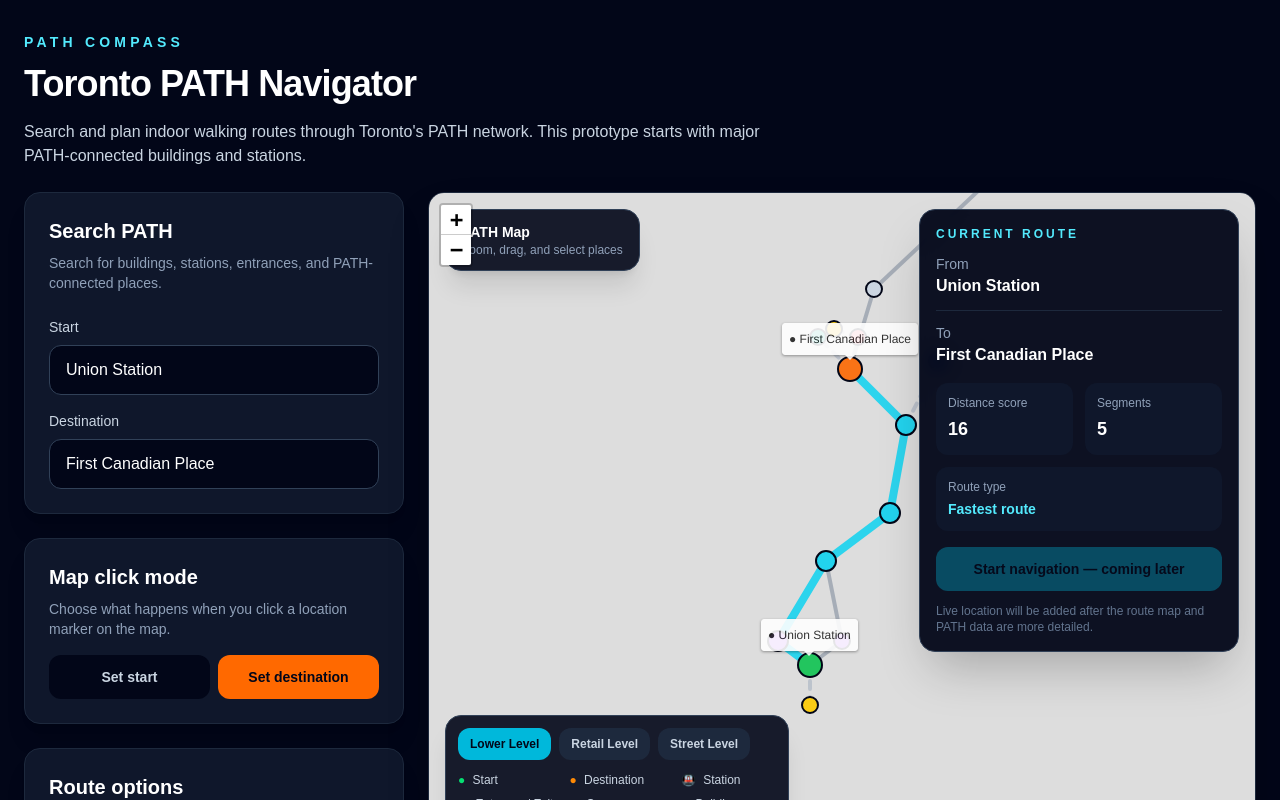
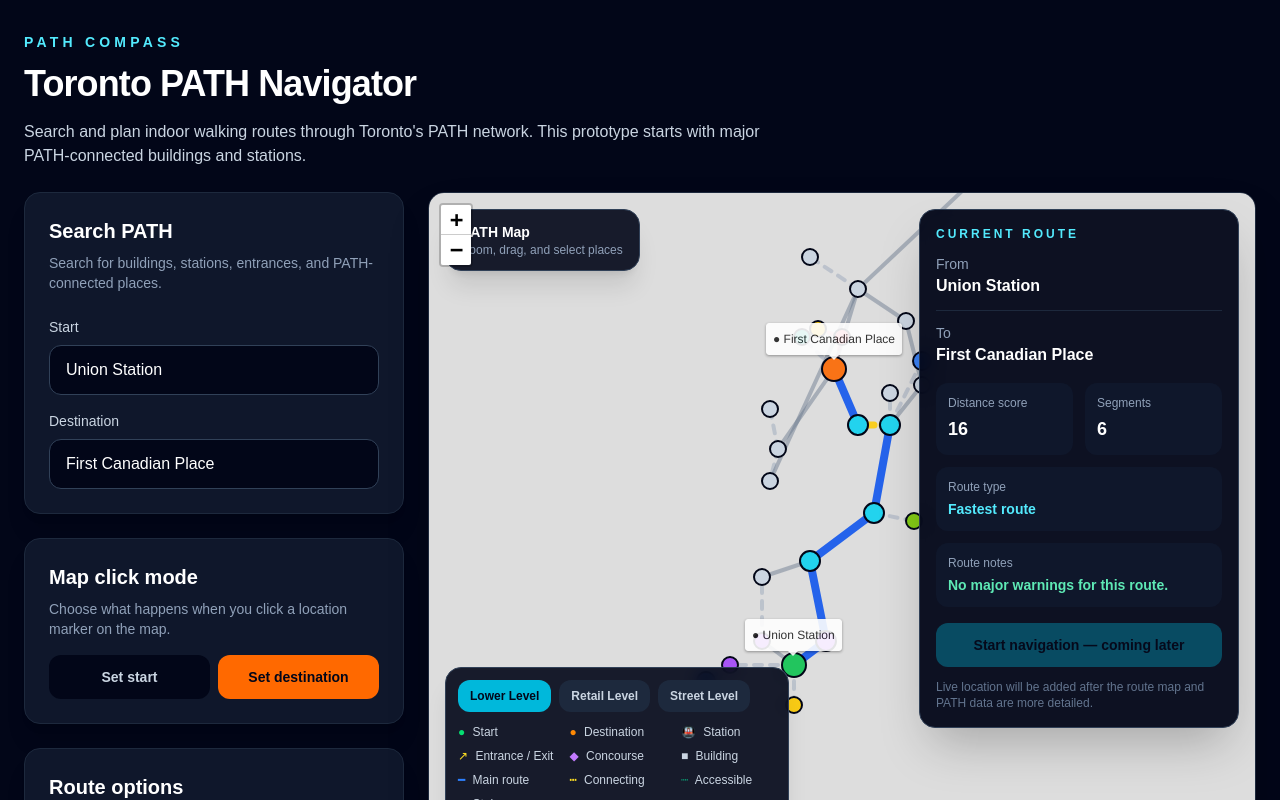
Before and after one commit to rcordi/path-compass, a Next.js app: page / in a window 1280 px wide. Shown: the top 800 px of the page. Built offline with nearby package versions, Linux system fonts and the light colour scheme.

Commit message:
Add route line styles and warnings

```diff
--- a/src/components/PathMap.tsx
+++ b/src/components/PathMap.tsx
@@ -144,6 +144,53 @@
   };
 }
 
+function getRouteLineStyle(edge: PathEdge, highlighted: boolean) {
+  if (edge.hasStairs) {
+    return {
+      color: highlighted ? "#f43f5e" : "#fb7185",
+      weight: highlighted ? 8 : 4,
+      opacity: highlighted ? 1 : 0.5,
+      dashArray: "4 6",
+    };
+  }
+
+  if (edge.routeType === "accessible_alternative") {
+    return {
+      color: highlighted ? "#10b981" : "#14b8a6",
+      weight: highlighted ? 8 : 4,
+      opacity: highlighted ? 1 : 0.55,
+      dashArray: "2 8",
+    };
+  }
+
+  if (edge.routeType === "connecting") {
+    return {
+      color: highlighted ? "#facc15" : "#94a3b8",
+      weight: highlighted ? 7 : 4,
+      opacity: highlighted ? 0.95 : 0.45,
+      dashArray: "8 8",
+    };
+  }
+
+  return {
+    color: highlighted ? "#2563eb" : "#64748b",
+    weight: highlighted ? 8 : 4,
+    opacity: highlighted ? 1 : 0.45,
+    dashArray: undefined,
+  };
+}
+
+function findMatchingEdge(
+  routeStep: { from: PathNode; to: PathNode },
+  edges: PathEdge[]
+) {
+  return edges.find(
+    (edge) =>
+      (edge.from === routeStep.from.id && edge.to === routeStep.to.id) ||
+      (edge.from === routeStep.to.id && edge.to === routeStep.from.id)
+  );
+}
+
 function FitMapToRoute({ route }: { route: RouteResult | null }) {
   const map = useMap();
 
@@ -195,6 +242,36 @@
       : routePreference === "avoid_stairs"
       ? "Avoid stairs"
       : "Stay indoors";
+    const routeEdges =
+    route?.steps
+      .map((step) => findMatchingEdge(step, edges))
+      .filter((edge): edge is PathEdge => Boolean(edge)) ?? [];
+
+  const routeUsesStairs = routeEdges.some((edge) => edge.hasStairs);
+  const routeHasOutdoorSegment = routeEdges.some((edge) => edge.indoor === false);
+  const routeUsesAccessibleAlternative = routeEdges.some(
+    (edge) => edge.routeType === "accessible_alternative"
+  );
+
+  const routeChangesLevels =
+    route?.steps.some((step) => {
+      const fromLevels = step.from.levels;
+      const toLevels = step.to.levels;
+
+      return !fromLevels.some((level) => toLevels.includes(level));
+    }) ?? false;
+
+  const routeWarnings = [
+    routeUsesStairs ? "This route uses stairs." : null,
+    routeHasOutdoorSegment
+      ? "This route includes an outdoor or street-level segment."
+      : null,
+    routeUsesAccessibleAlternative
+      ? "This route uses an accessible alternative connection."
+      : null,
+    routeChangesLevels ? "This route may require changing levels." : null,
+  ].filter((warning): warning is string => Boolean(warning));
+
   const [activeLevel, setActiveLevel] = useState<PathLevel>("lower");
 
   const visibleNodes = nodes.filter((node) =>
@@ -217,12 +294,6 @@
       routeEdgeKeys.has(`${edge.to}-${edge.from}`)
     );
   };
-
-  const routePositions: LatLngExpression[] =
-    route?.steps.flatMap((step) => [
-      toMapPosition(step.from),
-      toMapPosition(step.to),
-    ]) ?? [];
 
   return (
     <div className="relative h-[650px] overflow-hidden rounded-2xl border border-slate-800 bg-slate-950 shadow-2xl">
@@ -272,6 +343,28 @@
     <p className="mt-1 text-sm font-semibold text-cyan-300">
       {routePreferenceLabel}
     </p>
+  </div>
+
+    <div className="mt-3 rounded-xl bg-slate-900 p-3">
+    <p className="text-xs text-slate-400">Route notes</p>
+
+    {!route || route.steps.length === 0 ? (
+      <p className="mt-1 text-sm text-slate-400">
+        Select a start and destination to see route notes.
+      </p>
+    ) : routeWarnings.length === 0 ? (
+      <p className="mt-1 text-sm font-semibold text-emerald-300">
+        No major warnings for this route.
+      </p>
+    ) : (
+      <ul className="mt-2 space-y-1">
+        {routeWarnings.map((warning) => (
+          <li key={warning} className="text-sm text-amber-300">
+            • {warning}
+          </li>
+        ))}
+      </ul>
+    )}
   </div>
 
   <button
@@ -328,6 +421,18 @@
       <div>
         <span className="mr-1 text-slate-300">■</span> Building
       </div>
+      <div>
+        <span className="mr-1 text-blue-500">━</span> Main route
+      </div>
+      <div>
+        <span className="mr-1 text-yellow-300">┅</span> Connecting
+      </div>
+      <div>
+        <span className="mr-1 text-emerald-400">┈</span> Accessible
+      </div>
+      <div>
+        <span className="mr-1 text-rose-400">┅</span> Stairs
+      </div>
     </div>
   </div>
 
@@ -364,25 +469,8 @@
             <Polyline
               key={`${edge.from}-${edge.to}`}
               positions={[toMapPosition(from), toMapPosition(to)]}
-              pathOptions={{
-                color: highlighted
-                  ? edge.hasStairs
-                    ? "#fb7185"
-                    : edge.routeType === "accessible_alternative"
-                    ? "#14b8a6"
-                    : "#22d3ee"
-                  : edge.routeType === "connecting"
-                  ? "#94a3b8"
-                  : "#64748b",
-                weight: highlighted ? 8 : 4,
-                opacity: highlighted ? 0.95 : 0.45,
+              pathOptions={{...getRouteLineStyle(edge, highlighted),
                 lineCap: "round",
-                dashArray:
-                  edge.routeType === "connecting"
-                    ? "8 8"
-                    : edge.routeType === "accessible_alternative"
-                    ? "2 8"
-                    : undefined,
               }}
             />
           );
--- a/src/data/edges.ts
+++ b/src/data/edges.ts
@@ -1,60 +1,6 @@
 import type { PathEdge } from "@/types/path";
 
 export const edges: PathEdge[] = [
-  {
-    from: "royal-bank-plaza",
-    to: "brookfield-place",
-    distance: 4,
-    instruction: "Continue through Royal Bank Plaza toward Brookfield Place.",
-    accessible: true,
-    routeType: "main",
-    indoor: true,
-    hasStairs: false,
-  },
-  {
-    from: "brookfield-place",
-    to: "commerce-court",
-    distance: 5,
-    instruction:
-      "Walk north through the PATH from Brookfield Place toward Commerce Court.",
-    accessible: true,
-    routeType: "main",
-    indoor: true,
-    hasStairs: false,
-  },
-  {
-    from: "commerce-court",
-    to: "first-canadian-place",
-    distance: 3,
-    instruction:
-      "Continue west through Commerce Court toward First Canadian Place.",
-    accessible: true,
-    routeType: "main",
-    indoor: true,
-    hasStairs: false,
-  },
-  {
-    from: "first-canadian-place",
-    to: "richmond-adelaide-centre",
-    distance: 4,
-    instruction:
-      "From First Canadian Place, follow the PATH north toward Richmond-Adelaide Centre.",
-    accessible: true,
-    routeType: "main",
-    indoor: true,
-    hasStairs: false,
-  },
-  {
-    from: "richmond-adelaide-centre",
-    to: "cf-eaton-centre",
-    distance: 7,
-    instruction:
-      "Continue northeast through the PATH toward CF Toronto Eaton Centre.",
-    accessible: true,
-    routeType: "main",
-    indoor: true,
-    hasStairs: false,
-  },
   {
     from: "union-station",
     to: "union-york-concourse",
@@ -76,11 +22,50 @@
     hasStairs: false,
   },
   {
+    from: "union-station",
+    to: "via-concourse",
+    distance: 1,
+    instruction: "From Union Station, follow signs toward the VIA Concourse.",
+    accessible: true,
+    routeType: "connecting",
+    indoor: true,
+    hasStairs: false,
+  },
+  {
+    from: "via-concourse",
+    to: "up-express",
+    distance: 1,
+    instruction: "Continue through Union Station toward the UP Express connection.",
+    accessible: true,
+    routeType: "connecting",
+    indoor: true,
+    hasStairs: false,
+  },
+  {
+    from: "union-station",
+    to: "union-street-exit",
+    distance: 1,
+    instruction: "Follow signs from Union Station toward the street-level exit.",
+    accessible: true,
+    routeType: "connecting",
+    indoor: true,
+    hasStairs: false,
+  },
+  {
     from: "union-york-concourse",
+    to: "fairmont-royal-york",
+    distance: 2,
+    instruction: "From the York Concourse, follow signs toward Fairmont Royal York.",
+    accessible: true,
+    routeType: "connecting",
+    indoor: true,
+    hasStairs: false,
+  },
+  {
+    from: "fairmont-royal-york",
     to: "royal-bank-plaza",
-    distance: 3,
-    instruction:
-      "From the York Concourse, follow PATH signs toward Royal Bank Plaza.",
+    distance: 2,
+    instruction: "Continue from Fairmont Royal York toward Royal Bank Plaza.",
     accessible: true,
     routeType: "main",
     indoor: true,
@@ -98,17 +83,88 @@
     hasStairs: false,
   },
   {
-    from: "union-station",
-    to: "union-street-exit",
+    from: "royal-bank-plaza",
+    to: "brookfield-place",
+    distance: 4,
+    instruction: "Continue through Royal Bank Plaza toward Brookfield Place.",
+    accessible: true,
+    routeType: "main",
+    indoor: true,
+    hasStairs: false,
+  },
+  {
+    from: "brookfield-place",
+    to: "hockey-hall-of-fame",
     distance: 1,
-    instruction:
-      "Follow signs from Union Station toward the street-level exit.",
+    instruction: "From Brookfield Place, follow signs toward the Hockey Hall of Fame area.",
     accessible: true,
     routeType: "connecting",
     indoor: true,
     hasStairs: false,
   },
-    {
+  {
+    from: "brookfield-place",
+    to: "commerce-court",
+    distance: 5,
+    instruction:
+      "Walk north through the PATH from Brookfield Place toward Commerce Court.",
+    accessible: true,
+    routeType: "main",
+    indoor: true,
+    hasStairs: false,
+  },
+  {
+    from: "commerce-court",
+    to: "commerce-court-west",
+    distance: 1,
+    instruction: "Move through Commerce Court toward Commerce Court West.",
+    accessible: true,
+    routeType: "connecting",
+    indoor: true,
+    hasStairs: false,
+  },
+  {
+    from: "commerce-court",
+    to: "commerce-court-north",
+    distance: 1,
+    instruction: "Move through Commerce Court toward Commerce Court North.",
+    accessible: true,
+    routeType: "connecting",
+    indoor: true,
+    hasStairs: false,
+  },
+  {
+    from: "commerce-court",
+    to: "king-station",
+    distance: 3,
+    instruction: "From Commerce Court, follow PATH signs toward King Station.",
+    accessible: true,
+    routeType: "connecting",
+    indoor: true,
+    hasStairs: false,
+  },
+  {
+    from: "commerce-court-west",
+    to: "first-canadian-place",
+    distance: 2,
+    instruction:
+      "Continue west from Commerce Court West toward First Canadian Place.",
+    accessible: true,
+    routeType: "main",
+    indoor: true,
+    hasStairs: false,
+  },
+  {
+    from: "commerce-court",
+    to: "scotia-plaza",
+    distance: 2,
+    instruction: "From Commerce Court, continue east toward Scotia Plaza.",
+    accessible: true,
+    routeType: "main",
+    indoor: true,
+    hasStairs: false,
+  },
+  {
     from: "first-canadian-place",
     to: "fcp-elevator-to-street",
     distance: 1,
@@ -123,8 +179,7 @@
     from: "fcp-elevator-to-street",
     to: "fcp-king-street-exit",
     distance: 1,
-    instruction:
-      "Take the elevator connection toward the King Street exit.",
+    instruction: "Take the elevator connection toward the King Street exit.",
     accessible: true,
     routeType: "accessible_alternative",
     indoor: true,
@@ -133,7 +188,7 @@
   {
     from: "first-canadian-place",
     to: "fcp-stairs-to-street",
-    distance: 1,
+    distance: 0.5,
     instruction:
       "From First Canadian Place, follow signs toward the stairs to street level.",
     accessible: false,
@@ -144,22 +199,115 @@
   {
     from: "fcp-stairs-to-street",
     to: "fcp-king-street-exit",
-    distance: 1,
-    instruction:
-      "Take the stairs toward the King Street exit.",
+    distance: 0.5,
+    instruction: "Take the stairs toward the King Street exit.",
     accessible: false,
     routeType: "connecting",
     indoor: true,
     hasStairs: true,
   },
   {
-    from: "commerce-court",
-    to: "king-station",
+    from: "first-canadian-place",
+    to: "td-centre",
+    distance: 3,
+    instruction: "From First Canadian Place, follow the PATH toward TD Centre.",
+    accessible: true,
+    routeType: "main",
+    indoor: true,
+    hasStairs: false,
+  },
+  {
+    from: "td-centre",
+    to: "td-south-tower",
+    distance: 1,
+    instruction: "Move through TD Centre toward TD South Tower.",
+    accessible: true,
+    routeType: "connecting",
+    indoor: true,
+    hasStairs: false,
+  },
+  {
+    from: "td-centre",
+    to: "td-north-tower",
+    distance: 1,
+    instruction: "Move through TD Centre toward TD North Tower.",
+    accessible: true,
+    routeType: "connecting",
+    indoor: true,
+    hasStairs: false,
+  },
+  {
+    from: "td-north-tower",
+    to: "richmond-adelaide-centre",
+    distance: 4,
+    instruction: "Continue north from TD Centre toward Richmond-Adelaide Centre.",
+    accessible: true,
+    routeType: "main",
+    indoor: true,
+    hasStairs: false,
+  },
+  {
+    from: "first-canadian-place",
+    to: "richmond-adelaide-centre",
+    distance: 4,
+    instruction:
+      "From First Canadian Place, follow the PATH north toward Richmond-Adelaide Centre.",
+    accessible: true,
+    routeType: "main",
+    indoor: true,
+    hasStairs: false,
+  },
+  {
+    from: "scotia-plaza",
+    to: "bay-adelaide-centre",
+    distance: 3,
+    instruction: "From Scotia Plaza, follow PATH signs toward Bay Adelaide Centre.",
+    accessible: true,
+    routeType: "main",
+    indoor: true,
+    hasStairs: false,
+  },
+  {
+    from: "bay-adelaide-centre",
+    to: "richmond-adelaide-centre",
+    distance: 2,
+    instruction:
+      "Continue through Bay Adelaide Centre toward Richmond-Adelaide Centre.",
+    accessible: true,
+    routeType: "main",
+    indoor: true,
+    hasStairs: false,
+  },
+  {
+    from: "richmond-adelaide-centre",
+    to: "sheraton-centre",
     distance: 3,
     instruction:
-      "From Commerce Court, follow PATH signs toward King Station.",
+      "From Richmond-Adelaide Centre, follow the PATH connection toward Sheraton Centre.",
     accessible: true,
     routeType: "connecting",
+    indoor: true,
+    hasStairs: false,
+  },
+  {
+    from: "sheraton-centre",
+    to: "city-hall",
+    distance: 2,
+    instruction:
+      "Exit toward the City Hall and Nathan Phillips Square area.",
+    accessible: true,
+    routeType: "connecting",
+    indoor: false,
+    hasStairs: false,
+  },
+  {
+    from: "richmond-adelaide-centre",
+    to: "cf-eaton-centre",
+    distance: 7,
+    instruction:
+      "Continue northeast through the PATH toward CF Toronto Eaton Centre.",
+    accessible: true,
+    routeType: "main",
     indoor: true,
     hasStairs: false,
   },
@@ -167,8 +315,7 @@
     from: "cf-eaton-centre",
     to: "queen-station",
     distance: 2,
-    instruction:
-      "From CF Toronto Eaton Centre, follow signs toward Queen Station.",
+    instruction: "From CF Toronto Eaton Centre, follow signs toward Queen Station.",
     accessible: true,
     routeType: "main",
     indoor: true,
@@ -185,4 +332,14 @@
     indoor: true,
     hasStairs: false,
   },
+  {
+    from: "cf-eaton-centre",
+    to: "one-dundas-west",
+    distance: 2,
+    instruction: "Continue north through CF Toronto Eaton Centre toward One Dundas West.",
+    accessible: true,
+    routeType: "connecting",
+    indoor: true,
+    hasStairs: false,
+  },
 ];
--- a/src/data/nodes.ts
+++ b/src/data/nodes.ts
@@ -10,7 +10,7 @@
     y: 85,
     description: "Major TTC, GO, VIA, and UP Express connection.",
   },
-    {
+  {
     id: "union-york-concourse",
     name: "Union Station - York Concourse",
     type: "concourse",
@@ -29,6 +29,24 @@
     description: "PATH-connected concourse inside Union Station.",
   },
   {
+    id: "via-concourse",
+    name: "VIA Concourse",
+    type: "concourse",
+    levels: ["lower"],
+    x: 42,
+    y: 85,
+    description: "Rail concourse connection at Union Station.",
+  },
+  {
+    id: "up-express",
+    name: "UP Express",
+    type: "station",
+    levels: ["lower", "street"],
+    x: 39,
+    y: 87,
+    description: "UP Express connection at Union Station.",
+  },
+  {
     id: "union-street-exit",
     name: "Union Station Street Exit",
     type: "exit",
@@ -36,6 +54,69 @@
     x: 50,
     y: 90,
     description: "Street-level exit near Union Station.",
+  },
+  {
+    id: "royal-bank-plaza",
+    name: "Royal Bank Plaza",
+    type: "building",
+    levels: ["lower", "retail"],
+    x: 52,
+    y: 72,
+    description: "PATH-connected office and retail complex near Union Station.",
+  },
+  {
+    id: "fairmont-royal-york",
+    name: "Fairmont Royal York",
+    type: "building",
+    levels: ["lower", "street"],
+    x: 46,
+    y: 74,
+    description: "Hotel connected near Union Station and Royal Bank Plaza.",
+  },
+  {
+    id: "brookfield-place",
+    name: "Brookfield Place",
+    type: "building",
+    levels: ["lower", "retail"],
+    x: 60,
+    y: 66,
+    description: "PATH-connected complex near Front Street and Bay Street.",
+  },
+  {
+    id: "hockey-hall-of-fame",
+    name: "Hockey Hall of Fame",
+    type: "landmark",
+    levels: ["street", "lower"],
+    x: 65,
+    y: 67,
+    description: "Landmark near Brookfield Place and Front Street.",
+  },
+  {
+    id: "commerce-court",
+    name: "Commerce Court",
+    type: "building",
+    levels: ["lower", "retail"],
+    x: 62,
+    y: 55,
+    description: "PATH-connected office complex in the Financial District.",
+  },
+  {
+    id: "commerce-court-west",
+    name: "Commerce Court West",
+    type: "building",
+    levels: ["lower", "retail"],
+    x: 58,
+    y: 55,
+    description: "Western section of Commerce Court.",
+  },
+  {
+    id: "commerce-court-north",
+    name: "Commerce Court North",
+    type: "building",
+    levels: ["lower", "retail"],
+    x: 62,
+    y: 51,
+    description: "Northern section of Commerce Court.",
   },
   {
     id: "king-station",
@@ -47,22 +128,33 @@
     description: "TTC subway station connected to the PATH near King Street.",
   },
   {
-    id: "queen-station",
-    name: "Queen Station",
-    type: "station",
-    levels: ["lower", "street", "retail"],
-    x: 78,
-    y: 24,
-    description: "TTC subway station connected near CF Toronto Eaton Centre.",
+    id: "first-canadian-place",
+    name: "First Canadian Place",
+    type: "building",
+    levels: ["lower", "retail"],
+    x: 55,
+    y: 48,
+    description: "Major PATH-connected tower near King and Bay.",
   },
   {
-    id: "eaton-queen-street-exit",
-    name: "Eaton Centre Queen Street Exit",
-    type: "exit",
-    levels: ["street", "retail"],
-    x: 80,
-    y: 18,
-    description: "Street-level exit near Queen Street and CF Toronto Eaton Centre.",
+    id: "fcp-elevator-to-street",
+    name: "First Canadian Place Elevator to Street",
+    type: "elevator",
+    levels: ["lower", "street"],
+    x: 51,
+    y: 44,
+    description:
+      "Elevator connection between the PATH level and street level near First Canadian Place.",
+  },
+  {
+    id: "fcp-stairs-to-street",
+    name: "First Canadian Place Stairs to Street",
+    type: "stairs",
+    levels: ["lower", "street"],
+    x: 56,
+    y: 44,
+    description:
+      "Stair connection between the PATH level and street level near First Canadian Place.",
   },
   {
     id: "fcp-king-street-exit",
@@ -74,40 +166,49 @@
     description: "Street-level exit near First Canadian Place and King Street.",
   },
   {
-    id: "royal-bank-plaza",
-    name: "Royal Bank Plaza",
+    id: "scotia-plaza",
+    name: "Scotia Plaza",
     type: "building",
     levels: ["lower", "retail"],
-    x: 52,
-    y: 72,
-    description: "PATH-connected office and retail complex near Union Station.",
+    x: 66,
+    y: 50,
+    description: "PATH-connected office tower near King and Bay.",
   },
   {
-    id: "brookfield-place",
-    name: "Brookfield Place",
+    id: "td-centre",
+    name: "Toronto-Dominion Centre",
+    type: "building",
+    levels: ["lower", "retail", "street"],
+    x: 48,
+    y: 58,
+    description: "Large PATH-connected office complex in the Financial District.",
+  },
+  {
+    id: "td-south-tower",
+    name: "TD South Tower",
     type: "building",
     levels: ["lower", "retail"],
-    x: 60,
-    y: 66,
-    description: "PATH-connected complex near Front Street and Bay Street.",
+    x: 47,
+    y: 53,
+    description: "South tower within the Toronto-Dominion Centre complex.",
   },
   {
-    id: "commerce-court",
-    name: "Commerce Court",
+    id: "td-north-tower",
+    name: "TD North Tower",
     type: "building",
     levels: ["lower", "retail"],
-    x: 62,
-    y: 55,
-    description: "PATH-connected office complex in the Financial District.",
+    x: 47,
+    y: 62,
+    description: "North tower within the Toronto-Dominion Centre complex.",
   },
   {
-    id: "first-canadian-place",
-    name: "First Canadian Place",
+    id: "bay-adelaide-centre",
+    name: "Bay Adelaide Centre",
     type: "building",
     levels: ["lower", "retail"],
-    x: 55,
-    y: 48,
-    description: "Major PATH-connected tower near King and Bay.",
+    x: 64,
+    y: 42,
+    description: "PATH-connected complex north of King Street.",
   },
   {
     id: "richmond-adelaide-centre",
@@ -119,6 +220,33 @@
     description: "PATH-connected complex north of the Financial District core.",
   },
   {
+    id: "sheraton-centre",
+    name: "Sheraton Centre Toronto",
+    type: "building",
+    levels: ["lower", "street"],
+    x: 52,
+    y: 34,
+    description: "Hotel connected near Richmond-Adelaide Centre and City Hall.",
+  },
+  {
+    id: "city-hall",
+    name: "Toronto City Hall",
+    type: "landmark",
+    levels: ["street"],
+    x: 49,
+    y: 28,
+    description: "Civic landmark near Nathan Phillips Square.",
+  },
+  {
+    id: "queen-station",
+    name: "Queen Station",
+    type: "station",
+    levels: ["lower", "street", "retail"],
+    x: 78,
+    y: 24,
+    description: "TTC subway station connected near CF Toronto Eaton Centre.",
+  },
+  {
     id: "cf-eaton-centre",
     name: "CF Toronto Eaton Centre",
     type: "mall",
@@ -128,21 +256,22 @@
     description: "Major shopping centre connected to the PATH near Queen Station.",
   },
   {
-    id: "fcp-elevator-to-street",
-    name: "First Canadian Place Elevator to Street",
-    type: "elevator",
-    levels: ["lower", "street"],
-    x: 51,
-    y: 44,
-    description: "Elevator connection between the PATH level and street level near First Canadian Place.",
+    id: "eaton-queen-street-exit",
+    name: "Eaton Centre Queen Street Exit",
+    type: "exit",
+    levels: ["street", "retail"],
+    x: 80,
+    y: 18,
+    description:
+      "Street-level exit near Queen Street and CF Toronto Eaton Centre.",
   },
   {
-    id: "fcp-stairs-to-street",
-    name: "First Canadian Place Stairs to Street",
-    type: "stairs",
-    levels: ["lower", "street"],
-    x: 56,
-    y: 44,
-    description: "Stair connection between the PATH level and street level near First Canadian Place.",
+    id: "one-dundas-west",
+    name: "One Dundas West",
+    type: "building",
+    levels: ["retail", "street"],
+    x: 77,
+    y: 15,
+    description: "PATH-connected building north of CF Toronto Eaton Centre.",
   },
 ];
```
